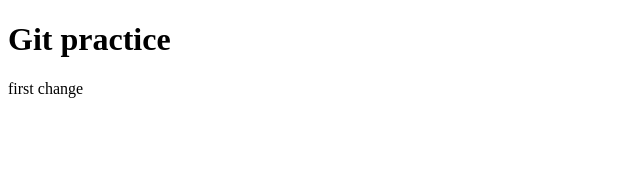
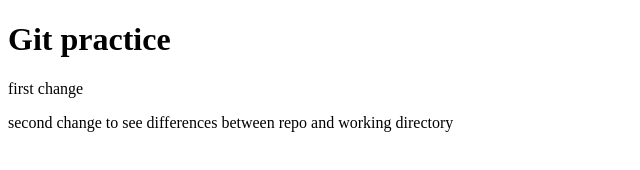
Before and after one commit to mariagawin/my-git-practice, a plain HTML site: page index.html in a window 1280 px wide. Shown: the whole page, without its empty margins (0-640 px from the left). Drawn offline with Linux system fonts and the light colour scheme.

Commit message:
html modified and added css

```diff
--- a/index.html
+++ b/index.html
@@ -11,6 +11,7 @@
 <body>
 	<h1>Git practice</h1>
 	<p>first change</p>
+	<p>second change to see differences between repo and working directory</p>
 </body>
 
 </html>
--- /dev/null
+++ b/styles/styles.css
@@ -0,0 +1,4 @@
+body {
+	background-color: black;
+	color: white;
+}
```
